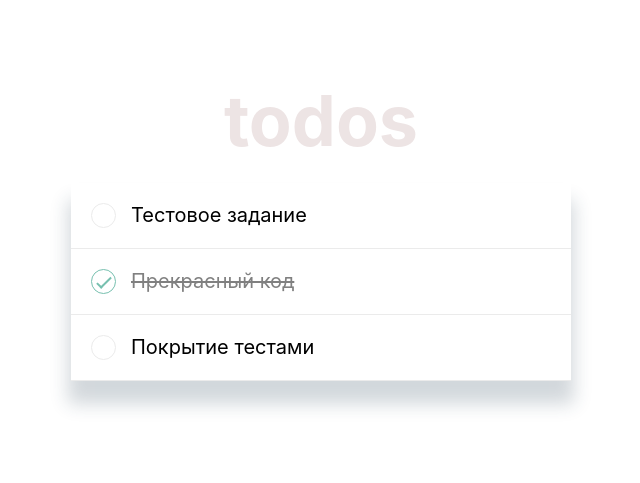
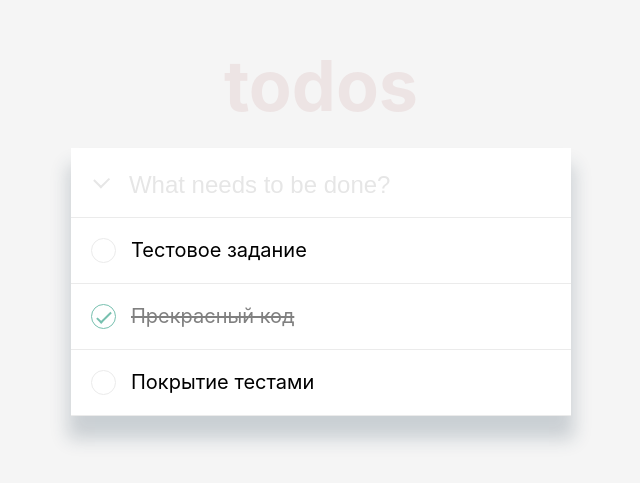
Before and after one commit to Devmidorka/Mindbox, a React (Create React App) app: page / in a window 1280 px wide. Shown: the part 171-654 px from the top of the page, without its empty margins (319-959 px from the left). Built offline with nearby package versions, Linux system fonts and the light colour scheme.

Commit message:
ControlPanel component

```diff
--- a/src/App.js
+++ b/src/App.js
@@ -1,10 +1,51 @@
-import React from 'react';
+import React, {useState} from 'react';
 import TodoList from "./components/TodoList";
+import ControlPanel from "./components/ControlPanel";
 
 const App = () => {
+
+    const [todos, setTodos] = useState([
+        {id: 0, title: 'Тестовое задание', isCompleted: false},
+        {id: 1, title: 'Прекрасный код', isCompleted: true},
+        {id: 2, title: 'Покрытие тестами', isCompleted: false},
+    ])
+
+    const [isOpen, setIsOpen] = useState(true)
+
+
+    function changeStatus (id, status){
+        setTodos(todos.map(todo =>
+            todo.id === id ? {...todo, isCompleted:status}  : todo
+        ))
+    }
+
+    const controlChange = (e, changeInput) => {
+        if(e.key === 'Enter'){
+            setTodos([...todos, {
+                id: todos[todos.length-1].id + 1,
+                title: e.target.value,
+                isCompleted: false
+            }])
+            changeInput('')
+            setIsOpen(true)
+
+        }
+    }
+
     return (
         <div className={'app'}>
-           <TodoList/>
+            <div className={'todoWrapper'}>
+                <h1>todos</h1>
+                <div className="todo">
+                    <ControlPanel setIsOpen = {setIsOpen} isOpen={isOpen} controlChange={controlChange}/>
+                    {isOpen ?
+                        <TodoList todos={todos} changeStatus={changeStatus}/>
+                        :
+                        null
+                    }
+                </div>
+
+            </div>
         </div>
     );
 };
--- a/src/assets/_app.scss
+++ b/src/assets/_app.scss
@@ -1,6 +1,23 @@
-.app{
-  min-height:100vh;
-  display:flex;
-  flex-direction:column;
-  justify-content:center;
+.app {
+  min-height: 100vh;
+  display: flex;
+  flex-direction: column;
+  justify-content: center;
+  background-color: #f5f5f5;
+  padding: 20px 0;
+  .todoWrapper {
+    width: 500px;
+    margin: 0 auto;
+    .todo{
+      -webkit-box-shadow: 0 20px 17px 3px rgba(34, 60, 80, 0.2);
+      -moz-box-shadow: 0 20px 17px 3px rgba(34, 60, 80, 0.2);
+      box-shadow: 0 20px 17px 3px rgba(34, 60, 80, 0.2);
+    }
+    h1 {
+      text-align: center;
+      color: #ede4e4;
+      margin-bottom: 20px;
+      font-size: 70px;
+    }
+  }
 }
--- /dev/null
+++ b/src/assets/_controlPanel.scss
@@ -0,0 +1,46 @@
+.controlPanel {
+  height: 70px;
+  background-color: white;
+  border-bottom: 1px solid #ebebeb;
+  align-items: baseline;
+  padding:20px;
+  display:flex;
+
+  input {
+    width: 100%;
+    height: 100%;
+    border: none;
+    outline: none;
+    font-size: 24px;
+    color: #e6e6e6;
+
+    &::placeholder {
+      color: #e6e6e6;
+      font-size: 24px;
+    }
+  }
+  .accordionControl{
+    width: 25px;
+    height: 25px;
+    margin-right:15px;
+    position:relative;
+    &:hover{
+      cursor:pointer;
+    }
+    span{
+      width:50%;
+      height:50%;
+      position:absolute;
+      left:50%;
+      top:50%;
+      border-bottom: 2px solid #e6e6e6;
+      border-right: 2px solid #e6e6e6;
+      transform: translate(-50%, -25%) rotate(-45deg);
+    }
+    &.opened{
+      span{
+        transform: translate(-50%, -50%) rotate(45deg);
+      }
+    }
+  }
+}
--- a/src/assets/_todoItem.scss
+++ b/src/assets/_todoItem.scss
@@ -3,6 +3,7 @@
   align-items:center;
   padding:20px;
   font-size:20px;
+  background-color: white;
   border-bottom:1px solid #ebebeb;
   .todoTitle{
     margin-left:15px;
--- a/src/assets/_todoList.scss
+++ b/src/assets/_todoList.scss
@@ -1,15 +1,4 @@
-.todo{
-  width:500px;
-  margin:0 auto;
-  h1{
-    text-align:center;
-    color:#ede4e4;
-    margin-bottom: 20px;
-    font-size: 70px;
-  }
-  .todoList{
-    -webkit-box-shadow: 0 20px 17px 3px rgba(34, 60, 80, 0.2);
-    -moz-box-shadow: 0 20px 17px 3px rgba(34, 60, 80, 0.2);
-    box-shadow: 0 20px 17px 3px rgba(34, 60, 80, 0.2);
-  }
+
+.todoList{
+
 }
--- /dev/null
+++ b/src/components/AccordionControl.jsx
@@ -0,0 +1,14 @@
+import React from 'react';
+
+const AccordionControl = ({setIsOpen, isOpen}) => {
+    return (
+        <div
+            className={`accordionControl ${isOpen ? 'opened' : ''}`}
+            onClick={() => setIsOpen(prev => !prev)}
+        >
+            <span/>
+        </div>
+    );
+};
+
+export default AccordionControl;
--- /dev/null
+++ b/src/components/ControlPanel.jsx
@@ -0,0 +1,17 @@
+import React from 'react';
+import Input from "./Input";
+import AccordionControl from "./AccordionControl";
+
+const ControlPanel = ({setIsOpen, isOpen, controlChange}) => {
+    return (
+        <div className={'controlPanel'}>
+            <AccordionControl
+                setIsOpen={setIsOpen}
+                isOpen={isOpen}
+            />
+            <Input onKeyDown={controlChange}/>
+        </div>
+    );
+};
+
+export default ControlPanel;
--- /dev/null
+++ b/src/components/Input.jsx
@@ -0,0 +1,16 @@
+import React, {useState} from 'react';
+
+const Input = ({onKeyDown}) => {
+    const [value, setValue] = useState('')
+    return (
+        <input
+            type="text"
+            placeholder={'What needs to be done?'}
+            value={value}
+            onKeyDown={(e) => onKeyDown(e, setValue)}
+            onChange={e => setValue(e.target.value)}
+        />
+    );
+};
+
+export default Input;
--- a/src/components/TodoList.jsx
+++ b/src/components/TodoList.jsx
@@ -1,25 +1,10 @@
 import React from 'react';
-import {useState} from "react";
 import TodoItem from "./TodoItem";
 
-const TodoList = () => {
-    const [todos, setTodos] = useState([
-        {id: 0, title: 'Тестовое задание', isCompleted: false},
-        {id: 1, title: 'Прекрасный код', isCompleted: true},
-        {id: 2, title: 'Покрытие тестами', isCompleted: false},
-    ])
-
-    function changeStatus (id, status){
-        setTodos(todos.map(todo =>
-            todo.id === id ? {...todo, isCompleted:status}  : todo
-        ))
-    }
-
+const TodoList = ({todos, changeStatus}) => {
     return (
-        <div className={'todo'}>
-            <h1>todos</h1>
         <div className={'todoList'}>
-                {todos.map (todo => {
+            {todos.map(todo => {
                 return <TodoItem
                     id={todo.id}
                     title={todo.title}
@@ -29,8 +14,6 @@
                 />
             })}
         </div>
-        </div>
-
     );
 };
 
--- a/src/index.scss
+++ b/src/index.scss
@@ -3,3 +3,4 @@
 @import './assets/_todoItem.scss';
 @import './assets/_todoList.scss';
 @import './assets/_app.scss';
+@import './assets/_controlPanel.scss';
```
Lines whose indentation alone changed are shown as unchanged.
